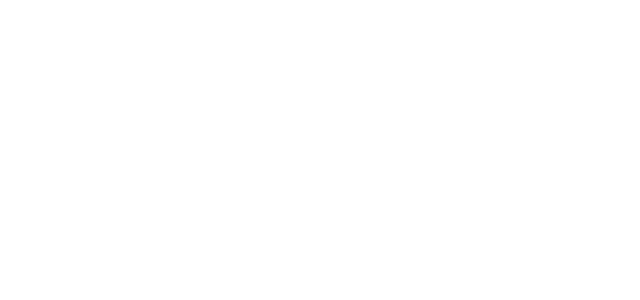
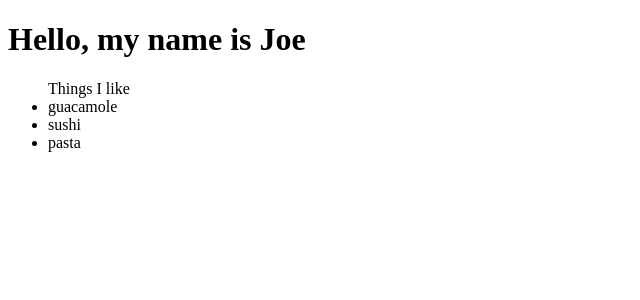
Before and after one commit to Joseph526/reactpractice, a React (Create React App) app: page / in a window 1280 px wide. Shown: the top 300 px of the page, without its empty margins (0-640 px from the left). Built offline with nearby package versions, Linux system fonts and the light colour scheme.

Commit message:
Added HTML to HelloDiv function

```diff
--- a/src/components/HelloDiv.js
+++ b/src/components/HelloDiv.js
@@ -1,3 +1,14 @@
-const HelloDiv = () => null;
+import React from "react";
+
+const HelloDiv = () => (
+    <div>
+        <h1>Hello, my name is Joe</h1>
+        <ul>Things I like
+            <li>guacamole</li>
+            <li>sushi</li>
+            <li>pasta</li>
+        </ul>
+    </div>
+);
 
 export default HelloDiv;
```
